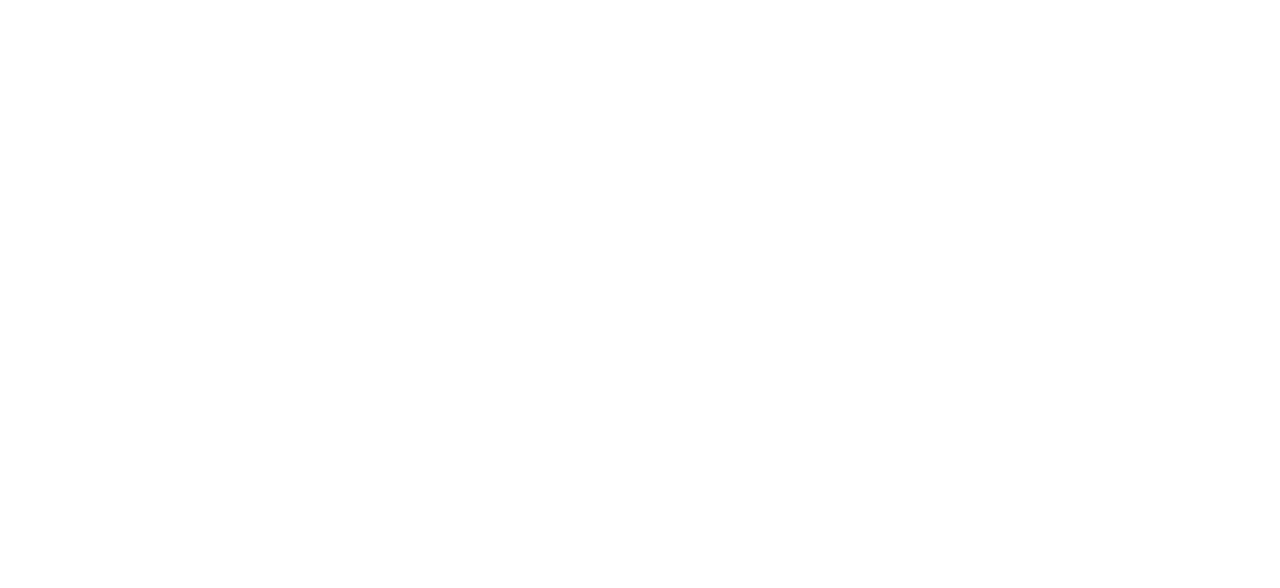
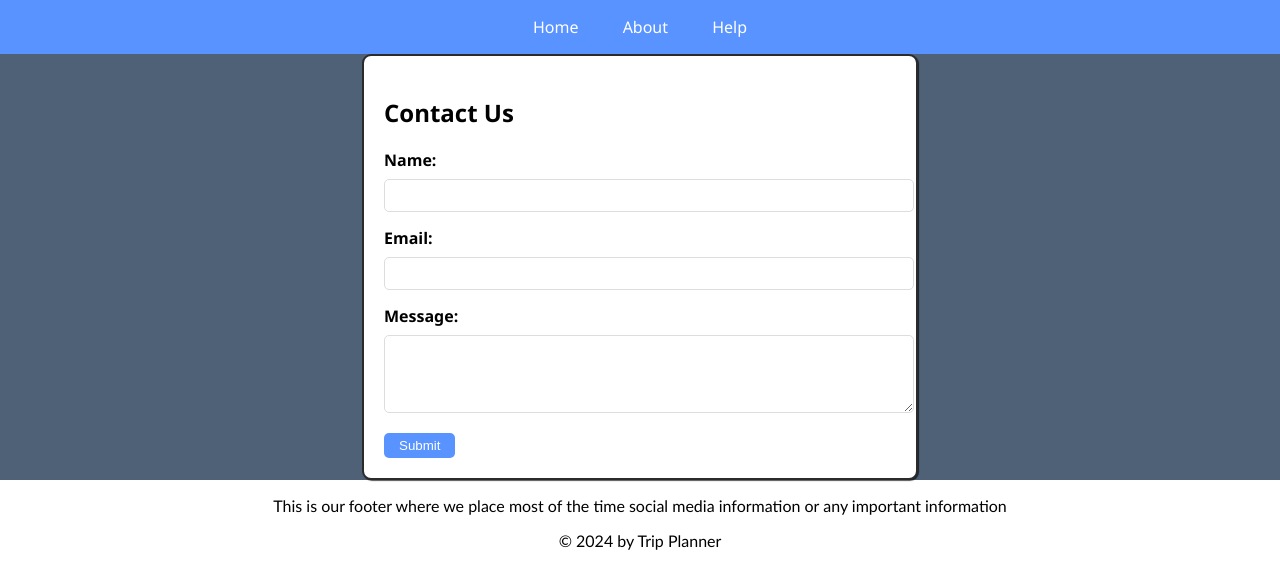
Before and after one commit to sawyeroj/inst377_final, a website: page Help/help.html in a window 1280 px wide. Drawn offline with Linux system fonts and the light colour scheme.

Commit message:
Updated Help page and the CSS for it

```diff
--- a/Help/help.css
+++ b/Help/help.css
@@ -0,0 +1,112 @@
+body {
+    background-color: white;
+    font-family: 'Segoe UI', Tahoma, Geneva, Verdana, sans-serif;
+    width: 100%;
+    margin: auto;
+}
+
+header {
+    text-align: center;
+    font-family: 'Segoe UI', Tahoma, Geneva, Verdana, sans-serif;
+    color: white;
+    background-color: rgb(88, 147, 255);
+    padding: 1px;
+    font-size: 30px;
+    font-weight: 800;
+}
+
+.search-bar {
+    display: flex;
+    align-items: center;
+    justify-content: center;
+    background-color: #022d50;
+}
+
+#search-input {
+    padding: 8px;
+    width: 200px;
+    border-radius: 15px;
+    margin: 15px;
+    text-align: center;
+    background-color: rgb(51, 84, 145);
+    color: white;
+    border-color: black;
+    border: solid;
+    border-width: 0px;
+    box-shadow: 1px 1px 1px rgba(0, 0, 0, 0.658);
+}
+
+#search-input::placeholder {
+    color: white;
+}
+
+#search-button {
+    padding: 5px 10px;
+    border-radius: 10px;
+    border-width: 1.5px;
+}
+
+#main_nav {
+    text-align: center;
+    background-color: rgb(88, 147, 255);
+    color: white;
+}
+
+#main_nav_time {
+    text-align: center;
+    background-color: #022d50;
+    color: white;
+}
+
+.content {
+    display: flex;
+    flex-direction: row;
+    justify-content: space-between;
+    background-color: rgb(79, 97, 119);
+}
+
+.form-container {
+    width: 40%;
+    margin: 0 auto;
+    padding: 20px;
+    border: 2px solid rgb(43, 43, 43);
+    border-radius: 9px;
+    box-shadow: 1px 1px 1px rgba(0, 0, 0, 0.658);
+    background-color: white;
+}
+
+label {
+    display: block;
+    margin-bottom: 8px;
+    font-weight: bold;
+}
+
+input[type="text"], input[type="email"], textarea {
+    width: 100%;
+    padding: 8px;
+    margin-bottom: 15px;
+    border-radius: 5px;
+    border: 1px solid #ddd;
+}
+
+textarea {
+    resize: vertical;
+}
+
+button {
+    padding: 5px 15px;
+    background-color: rgb(88, 147, 255);
+    color: white;
+    border: none;
+    border-radius: 5px;
+    cursor: pointer;
+}
+
+button:hover {
+    background-color: rgb(66, 115, 255);
+}
+
+.footer {
+    text-align: center;
+    font-family: 'Gill Sans', 'Gill Sans MT', Calibri, 'Trebuchet MS', sans-serif;
+}
--- a/Help/help.html
+++ b/Help/help.html
@@ -0,0 +1,48 @@
+<!DOCTYPE html>
+<html lang="en">
+<head>
+    <meta charset="UTF-8">
+    <title>Help - Trip Planner</title>
+    <link rel="stylesheet" href="../home.css">
+    <link rel="stylesheet" href="help.css">
+</head>
+<body>
+
+    <!-- Navigation bar -->
+    <div id="main_nav">
+        <ul>
+            <li><a href="../index.html">Home</a></li>
+            <li><a href="../About/about.html">About</a></li>
+            <li><a href="../Help/help.html">Help</a></li>
+        </ul>
+    </div>
+
+    <!-- Content Section-->
+    <div class="content">
+        <!-- Form Section -->
+        <div class="form-container">
+            <h2>Contact Us</h2>
+            <form id="contact-form" action="submit_contact_form.php" method="post">
+                <label for="name">Name:</label>
+                <input type="text" id="name" name="name" required>
+
+                <label for="email">Email:</label>
+                <input type="email" id="email" name="email" required>
+                <br>
+                <label for="message">Message:</label>
+                <textarea id="message" name="message" rows="4" required></textarea>
+
+                <button type="submit">Submit</button>
+            </form>
+        </div>
+    </div>
+
+    <!-- Footer section -->
+    <footer class="footer">
+        <p>This is our footer where we place most of the time social media information or any important information</p>
+        <p>© 2024 by Trip Planner</p>
+    </footer>
+
+    <script src="../home.js"></script>
+</body>
+</html>
```
Also changed, not shown: index.html (+2 -2 lines).
